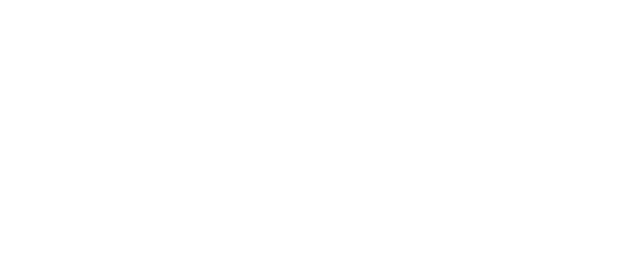
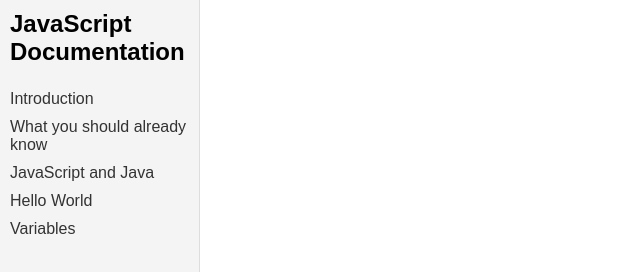
Before and after one commit to elyse003/Documentation-Page, a plain HTML site: page index.html in a window 1280 px wide. Shown: the top 272 px of the page, without its empty margins (0-640 px from the left). Drawn offline with Linux system fonts and the light colour scheme.

Commit message:
Add the nav

```diff
--- a/index.html
+++ b/index.html
@@ -6,3 +6,14 @@
     <title>JS Documentation</title>
     <link rel="stylesheet" href="styles.css">
 </head>
+<body>
+    <nav id="navbar">
+        <header>JavaScript Documentation</header>
+        <ul>
+            <li><a class="nav-link" href="#Introduction">Introduction</a></li>
+            <li><a class="nav-link" href="#What_you_should_already_know">What you should already know</a></li>
+            <li><a class="nav-link" href="#JavaScript_and_Java">JavaScript and Java</a></li>
+            <li><a class="nav-link" href="#Hello_World">Hello World</a></li>
+            <li><a class="nav-link" href="#Variables">Variables</a></li>
+        </ul>
+    </nav>
```
